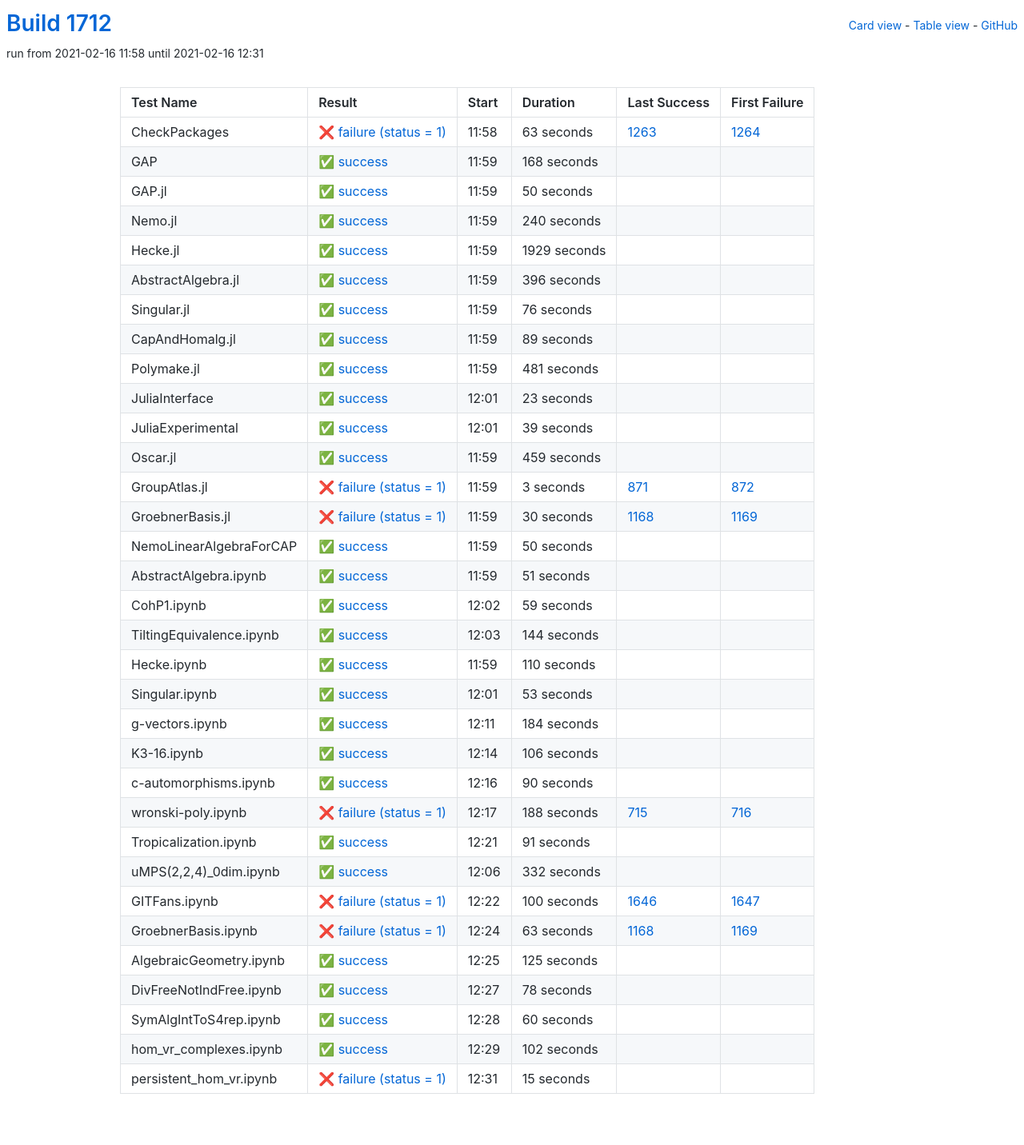
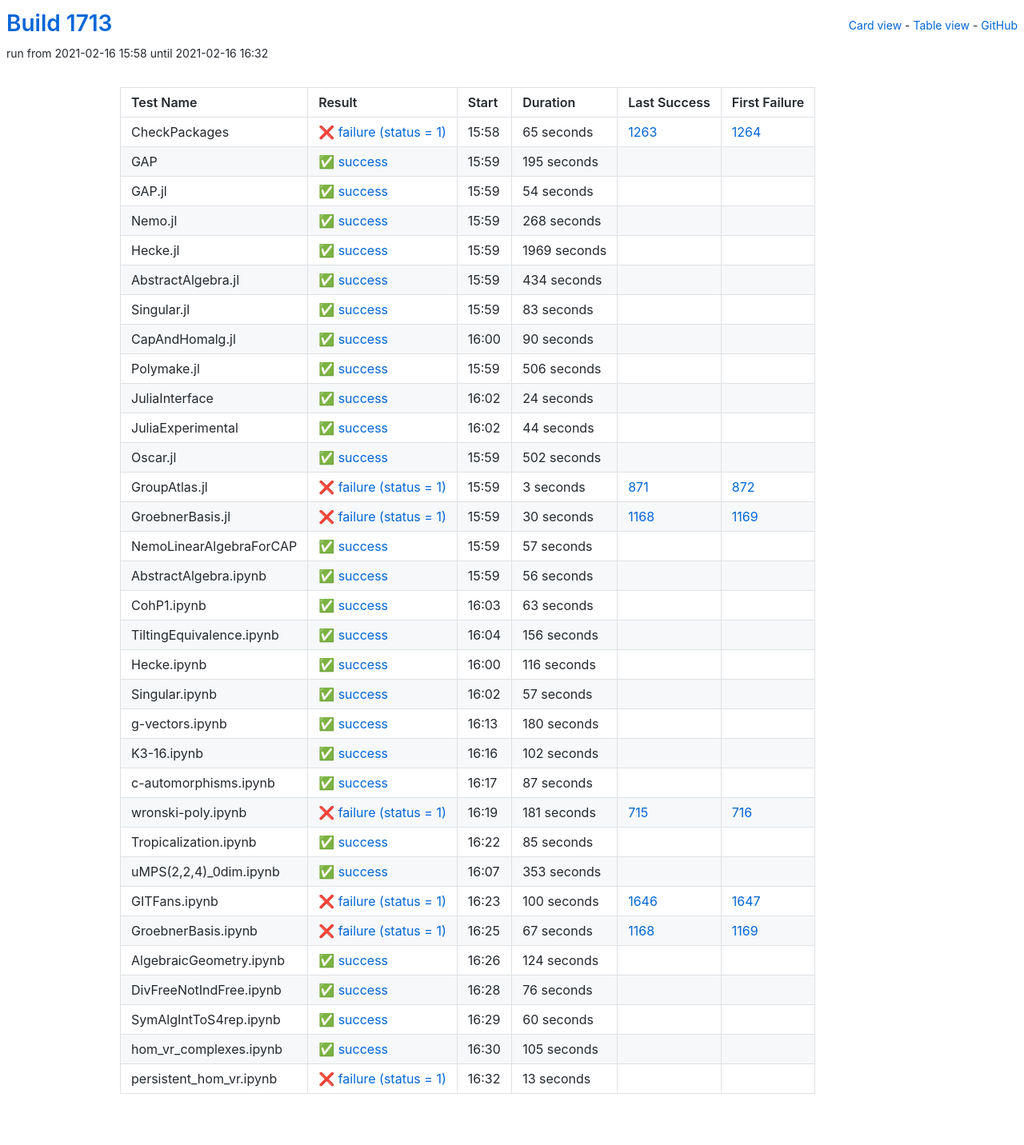
Before and after one commit to oscar-system/oscar-ci-status-stable, a Jekyll site: the page built from table.html, in a window 1280 px wide. Shown: the whole page at 80% size. Built offline with Jekyll 4.4.1, drawn with Linux system fonts in a browser that asks for light colours.

Commit message:
Build #1713

```diff
--- a/_data/ci.yml
+++ b/_data/ci.yml
@@ -1,6 +1,6 @@
 ---
-build: 1712
-build_url: https://oscarci.mathematik.uni-kl.de/job/oscar-stable/1712/
+build: 1713
+build_url: https://oscarci.mathematik.uni-kl.de/job/oscar-stable/1713/
 job: oscar-stable
 organization: oscar-system
 repo: oscar-ci-status-stable
@@ -8,152 +8,152 @@ repourl: https://github.com/oscar-system/oscar-ci-status-stable
 tests:
 - name: CheckPackages
   id: checkpackages
-  log: https://oscarci.mathematik.uni-kl.de/job/oscar-stable/1712/artifact/logs/build-1712/CheckPackages.log
-  start: 2021-02-16 11:58
+  log: https://oscarci.mathematik.uni-kl.de/job/oscar-stable/1713/artifact/logs/build-1713/CheckPackages.log
+  start: 2021-02-16 15:58
   success: false
   exitcode: 1
   status: failure
-  duration: 63
+  duration: 65
   last_success: 1263
   last_success_url: https://oscarci.mathematik.uni-kl.de/job/oscar-stable/1263/
   first_failure: 1264
   first_failure_url: https://oscarci.mathematik.uni-kl.de/job/oscar-stable/1264/
 - name: GAP
   id: gap
-  log: https://oscarci.mathematik.uni-kl.de/job/oscar-stable/1712/artifact/logs/build-1712/GAP.log
-  start: 2021-02-16 11:59
+  log: https://oscarci.mathematik.uni-kl.de/job/oscar-stable/1713/artifact/logs/build-1713/GAP.log
+  start: 2021-02-16 15:59
   success: true
   exitcode: 0
   status: success
-  duration: 168
+  duration: 195
   last_success: false
   last_success_url:
   first_failure: false
   first_failure_url:
 - name: GAP.jl
   id: gap-jl
-  log: https://oscarci.mathematik.uni-kl.de/job/oscar-stable/1712/artifact/logs/build-1712/GAP.jl.log
-  start: 2021-02-16 11:59
+  log: https://oscarci.mathematik.uni-kl.de/job/oscar-stable/1713/artifact/logs/build-1713/GAP.jl.log
+  start: 2021-02-16 15:59
   success: true
   exitcode: 0
   status: success
-  duration: 50
+  duration: 54
   last_success: false
   last_success_url:
   first_failure: false
   first_failure_url:
 - name: Nemo.jl
   id: nemo-jl
-  log: https://oscarci.mathematik.uni-kl.de/job/oscar-stable/1712/artifact/logs/build-1712/Nemo.jl.log
-  start: 2021-02-16 11:59
+  log: https://oscarci.mathematik.uni-kl.de/job/oscar-stable/1713/artifact/logs/build-1713/Nemo.jl.log
+  start: 2021-02-16 15:59
   success: true
   exitcode: 0
   status: success
-  duration: 240
+  duration: 268
   last_success: false
   last_success_url:
   first_failure: false
   first_failure_url:
 - name: Hecke.jl
   id: hecke-jl
-  log: https://oscarci.mathematik.uni-kl.de/job/oscar-stable/1712/artifact/logs/build-1712/Hecke.jl.log
-  start: 2021-02-16 11:59
+  log: https://oscarci.mathematik.uni-kl.de/job/oscar-stable/1713/artifact/logs/build-1713/Hecke.jl.log
+  start: 2021-02-16 15:59
   success: true
   exitcode: 0
   status: success
-  duration: 1929
+  duration: 1969
   last_success: false
   last_success_url:
   first_failure: false
   first_failure_url:
 - name: AbstractAlgebra.jl
   id: abstractalgebra-jl
-  log: https://oscarci.mathematik.uni-kl.de/job/oscar-stable/1712/artifact/logs/build-1712/AbstractAlgebra.jl.log
-  start: 2021-02-16 11:59
+  log: https://oscarci.mathematik.uni-kl.de/job/oscar-stable/1713/artifact/logs/build-1713/AbstractAlgebra.jl.log
+  start: 2021-02-16 15:59
   success: true
   exitcode: 0
   status: success
-  duration: 396
+  duration: 434
   last_success: false
   last_success_url:
   first_failure: false
   first_failure_url:
 - name: Singular.jl
   id: singular-jl
-  log: https://oscarci.mathematik.uni-kl.de/job/oscar-stable/1712/artifact/logs/build-1712/Singular.jl.log
-  start: 2021-02-16 11:59
+  log: https://oscarci.mathematik.uni-kl.de/job/oscar-stable/1713/artifact/logs/build-1713/Singular.jl.log
+  start: 2021-02-16 15:59
   success: true
   exitcode: 0
   status: success
-  duration: 76
+  duration: 83
   last_success: false
   last_success_url:
   first_failure: false
   first_failure_url:
 - name: CapAndHomalg.jl
   id: capandhomalg-jl
-  log: https://oscarci.mathematik.uni-kl.de/job/oscar-stable/1712/artifact/logs/build-1712/CapAndHomalg.jl.log
-  start: 2021-02-16 11:59
+  log: https://oscarci.mathematik.uni-kl.de/job/oscar-stable/1713/artifact/logs/build-1713/CapAndHomalg.jl.log
+  start: 2021-02-16 16:00
   success: true
   exitcode: 0
   status: success
-  duration: 89
+  duration: 90
   last_success: false
   last_success_url:
   first_failure: false
   first_failure_url:
 - name: Polymake.jl
   id: polymake-jl
-  log: https://oscarci.mathematik.uni-kl.de/job/oscar-stable/1712/artifact/logs/build-1712/Polymake.jl.log
-  start: 2021-02-16 11:59
+  log: https://oscarci.mathematik.uni-kl.de/job/oscar-stable/1713/artifact/logs/build-1713/Polymake.jl.log
+  start: 2021-02-16 15:59
   success: true
   exitcode: 0
   status: success
-  duration: 481
+  duration: 506
   last_success: false
   last_success_url:
   first_failure: false
   first_failure_url:
 - name: JuliaInterface
   id: juliainterface
-  log: https://oscarci.mathematik.uni-kl.de/job/oscar-stable/1712/artifact/logs/build-1712/JuliaInterface.log
-  start: 2021-02-16 12:01
+  log: https://oscarci.mathematik.uni-kl.de/job/oscar-stable/1713/artifact/logs/build-1713/JuliaInterface.log
+  start: 2021-02-16 16:02
   success: true
   exitcode: 0
   status: success
-  duration: 23
+  duration: 24
   last_success: false
   last_success_url:
   first_failure: false
   first_failure_url:
 - name: JuliaExperimental
   id: juliaexperimental
-  log: https://oscarci.mathematik.uni-kl.de/job/oscar-stable/1712/artifact/logs/build-1712/JuliaExperimental.log
-  start: 2021-02-16 12:01
+  log: https://oscarci.mathematik.uni-kl.de/job/oscar-stable/1713/artifact/logs/build-1713/JuliaExperimental.log
+  start: 2021-02-16 16:02
   success: true
   exitcode: 0
   status: success
-  duration: 39
+  duration: 44
   last_success: false
   last_success_url:
   first_failure: false
   first_failure_url:
 - name: Oscar.jl
   id: oscar-jl
-  log: https://oscarci.mathematik.uni-kl.de/job/oscar-stable/1712/artifact/logs/build-1712/Oscar.jl.log
-  start: 2021-02-16 11:59
+  log: https://oscarci.mathematik.uni-kl.de/job/oscar-stable/1713/artifact/logs/build-1713/Oscar.jl.log
+  start: 2021-02-16 15:59
   success: true
   exitcode: 0
   status: success
-  duration: 459
+  duration: 502
   last_success: false
   last_success_url:
   first_failure: false
   first_failure_url:
 - name: GroupAtlas.jl
   id: groupatlas-jl
-  log: https://oscarci.mathematik.uni-kl.de/job/oscar-stable/1712/artifact/logs/build-1712/GroupAtlas.jl.log
-  start: 2021-02-16 11:59
+  log: https://oscarci.mathematik.uni-kl.de/job/oscar-stable/1713/artifact/logs/build-1713/GroupAtlas.jl.log
+  start: 2021-02-16 15:59
   success: false
   exitcode: 1
   status: failure
@@ -164,8 +164,8 @@ tests:
   first_failure_url: https://oscarci.mathematik.uni-kl.de/job/oscar-stable/872/
 - name: GroebnerBasis.jl
   id: groebnerbasis-jl
-  log: https://oscarci.mathematik.uni-kl.de/job/oscar-stable/1712/artifact/logs/build-1712/GroebnerBasis.jl.log
-  start: 2021-02-16 11:59
+  log: https://oscarci.mathematik.uni-kl.de/job/oscar-stable/1713/artifact/logs/build-1713/GroebnerBasis.jl.log
+  start: 2021-02-16 15:59
   success: false
   exitcode: 1
   status: failure
@@ -176,152 +176,152 @@ tests:
   first_failure_url: https://oscarci.mathematik.uni-kl.de/job/oscar-stable/1169/
 - name: NemoLinearAlgebraForCAP
   id: nemolinearalgebraforcap
-  log: https://oscarci.mathematik.uni-kl.de/job/oscar-stable/1712/artifact/logs/build-1712/NemoLinearAlgebraForCAP.log
-  start: 2021-02-16 11:59
+  log: https://oscarci.mathematik.uni-kl.de/job/oscar-stable/1713/artifact/logs/build-1713/NemoLinearAlgebraForCAP.log
+  start: 2021-02-16 15:59
   success: true
   exitcode: 0
   status: success
-  duration: 50
+  duration: 57
   last_success: false
   last_success_url:
   first_failure: false
   first_failure_url:
 - name: AbstractAlgebra.ipynb
   id: abstractalgebra-ipynb
-  log: https://oscarci.mathematik.uni-kl.de/job/oscar-stable/1712/artifact/logs/build-1712/AbstractAlgebra.ipynb.log
-  start: 2021-02-16 11:59
+  log: https://oscarci.mathematik.uni-kl.de/job/oscar-stable/1713/artifact/logs/build-1713/AbstractAlgebra.ipynb.log
+  start: 2021-02-16 15:59
   success: true
   exitcode: 0
   status: success
-  duration: 51
+  duration: 56
   last_success: false
   last_success_url:
   first_failure: false
   first_failure_url:
 - name: CohP1.ipynb
   id: cohp1-ipynb
-  log: https://oscarci.mathematik.uni-kl.de/job/oscar-stable/1712/artifact/logs/build-1712/CohP1.ipynb.log
-  start: 2021-02-16 12:02
+  log: https://oscarci.mathematik.uni-kl.de/job/oscar-stable/1713/artifact/logs/build-1713/CohP1.ipynb.log
+  start: 2021-02-16 16:03
   success: true
   exitcode: 0
   status: success
-  duration: 59
+  duration: 63
   last_success: false
   last_success_url:
   first_failure: false
   first_failure_url:
 - name: TiltingEquivalence.ipynb
   id: tiltingequivalence-ipynb
-  log: https://oscarci.mathematik.uni-kl.de/job/oscar-stable/1712/artifact/logs/build-1712/TiltingEquivalence.ipynb.log
-  start: 2021-02-16 12:03
+  log: https://oscarci.mathematik.uni-kl.de/job/oscar-stable/1713/artifact/logs/build-1713/TiltingEquivalence.ipynb.log
+  start: 2021-02-16 16:04
   success: true
   exitcode: 0
   status: success
-  duration: 144
+  duration: 156
   last_success: false
   last_success_url:
   first_failure: false
   first_failure_url:
 - name: Hecke.ipynb
   id: hecke-ipynb
-  log: https://oscarci.mathematik.uni-kl.de/job/oscar-stable/1712/artifact/logs/build-1712/Hecke.ipynb.log
-  start: 2021-02-16 11:59
+  log: https://oscarci.mathematik.uni-kl.de/job/oscar-stable/1713/artifact/logs/build-1713/Hecke.ipynb.log
+  start: 2021-02-16 16:00
   success: true
   exitcode: 0
   status: success
-  duration: 110
+  duration: 116
   last_success: false
   last_success_url:
   first_failure: false
   first_failure_url:
 - name: Singular.ipynb
   id: singular-ipynb
-  log: https://oscarci.mathematik.uni-kl.de/job/oscar-stable/1712/artifact/logs/build-1712/Singular.ipynb.log
-  start: 2021-02-16 12:01
+  log: https://oscarci.mathematik.uni-kl.de/job/oscar-stable/1713/artifact/logs/build-1713/Singular.ipynb.log
+  start: 2021-02-16 16:02
   success: true
   exitcode: 0
   status: success
-  duration: 53
+  duration: 57
   last_success: false
   last_success_url:
   first_failure: false
   first_failure_url:
 - name: g-vectors.ipynb
   id: g-vectors-ipynb
-  log: https://oscarci.mathematik.uni-kl.de/job/oscar-stable/1712/artifact/logs/build-1712/g-vectors.ipynb.log
-  start: 2021-02-16 12:11
+  log: https://oscarci.mathematik.uni-kl.de/job/oscar-stable/1713/artifact/logs/build-1713/g-vectors.ipynb.log
+  start: 2021-02-16 16:13
   success: true
   exitcode: 0
   status: success
-  duration: 184
+  duration: 180
   last_success: false
   last_success_url:
   first_failure: false
   first_failure_url:
 - name: K3-16.ipynb
   id: k3-16-ipynb
-  log: https://oscarci.mathematik.uni-kl.de/job/oscar-stable/1712/artifact/logs/build-1712/K3-16.ipynb.log
-  start: 2021-02-16 12:14
+  log: https://oscarci.mathematik.uni-kl.de/job/oscar-stable/1713/artifact/logs/build-1713/K3-16.ipynb.log
+  start: 2021-02-16 16:16
   success: true
   exitcode: 0
   status: success
-  duration: 106
+  duration: 102
   last_success: false
   last_success_url:
   first_failure: false
   first_failure_url:
 - name: c-automorphisms.ipynb
   id: c-automorphisms-ipynb
-  log: https://oscarci.mathematik.uni-kl.de/job/oscar-stable/1712/artifact/logs/build-1712/c-automorphisms.ipynb.log
-  start: 2021-02-16 12:16
+  log: https://oscarci.mathematik.uni-kl.de/job/oscar-stable/1713/artifact/logs/build-1713/c-automorphisms.ipynb.log
+  start: 2021-02-16 16:17
   success: true
   exitcode: 0
   status: success
-  duration: 90
+  duration: 87
   last_success: false
   last_success_url:
   first_failure: false
   first_failure_url:
 - name: wronski-poly.ipynb
   id: wronski-poly-ipynb
-  log: https://oscarci.mathematik.uni-kl.de/job/oscar-stable/1712/artifact/logs/build-1712/wronski-poly.ipynb.log
-  start: 2021-02-16 12:17
+  log: https://oscarci.mathematik.uni-kl.de/job/oscar-stable/1713/artifact/logs/build-1713/wronski-poly.ipynb.log
+  start: 2021-02-16 16:19
   success: false
   exitcode: 1
   status: failure
-  duration: 188
+  duration: 181
   last_success: 715
   last_success_url: https://oscarci.mathematik.uni-kl.de/job/oscar-stable/715/
   first_failure: 716
   first_failure_url: https://oscarci.mathematik.uni-kl.de/job/oscar-stable/716/
 - name: Tropicalization.ipynb
   id: tropicalization-ipynb
-  log: https://oscarci.mathematik.uni-kl.de/job/oscar-stable/1712/artifact/logs/build-1712/Tropicalization.ipynb.log
-  start: 2021-02-16 12:21
+  log: https://oscarci.mathematik.uni-kl.de/job/oscar-stable/1713/artifact/logs/build-1713/Tropicalization.ipynb.log
+  start: 2021-02-16 16:22
   success: true
   exitcode: 0
   status: success
-  duration: 91
+  duration: 85
   last_success: false
   last_success_url:
   first_failure: false
   first_failure_url:
 - name: uMPS(2,2,4)_0dim.ipynb
   id: umps-2-2-4-0dim-ipynb
-  log: https://oscarci.mathematik.uni-kl.de/job/oscar-stable/1712/artifact/logs/build-1712/uMPS-2-2-4-_0dim.ipynb.log
-  start: 2021-02-16 12:06
+  log: https://oscarci.mathematik.uni-kl.de/job/oscar-stable/1713/artifact/logs/build-1713/uMPS-2-2-4-_0dim.ipynb.log
+  start: 2021-02-16 16:07
   success: true
   exitcode: 0
   status: success
-  duration: 332
+  duration: 353
   last_success: false
   last_success_url:
   first_failure: false
   first_failure_url:
 - name: GITFans.ipynb
   id: gitfans-ipynb
-  log: https://oscarci.mathematik.uni-kl.de/job/oscar-stable/1712/artifact/logs/build-1712/GITFans.ipynb.log
-  start: 2021-02-16 12:22
+  log: https://oscarci.mathematik.uni-kl.de/job/oscar-stable/1713/artifact/logs/build-1713/GITFans.ipynb.log
+  start: 2021-02-16 16:23
   success: false
   exitcode: 1
   status: failure
@@ -332,44 +332,44 @@ tests:
   first_failure_url: https://oscarci.mathematik.uni-kl.de/job/oscar-stable/1647/
 - name: GroebnerBasis.ipynb
   id: groebnerbasis-ipynb
-  log: https://oscarci.mathematik.uni-kl.de/job/oscar-stable/1712/artifact/logs/build-1712/GroebnerBasis.ipynb.log
-  start: 2021-02-16 12:24
+  log: https://oscarci.mathematik.uni-kl.de/job/oscar-stable/1713/artifact/logs/build-1713/GroebnerBasis.ipynb.log
+  start: 2021-02-16 16:25
   success: false
   exitcode: 1
   status: failure
-  duration: 63
+  duration: 67
   last_success: 1168
   last_success_url: https://oscarci.mathematik.uni-kl.de/job/oscar-stable/1168/
   first_failure: 1169
   first_failure_url: https://oscarci.mathematik.uni-kl.de/job/oscar-stable/1169/
 - name: AlgebraicGeometry.ipynb
   id: algebraicgeometry-ipynb
-  log: https://oscarci.mathematik.uni-kl.de/job/oscar-stable/1712/artifact/logs/build-1712/AlgebraicGeometry.ipynb.log
-  start: 2021-02-16 12:25
+  log: https://oscarci.mathematik.uni-kl.de/job/oscar-stable/1713/artifact/logs/build-1713/AlgebraicGeometry.ipynb.log
+  start: 2021-02-16 16:26
   success: true
   exitcode: 0
   status: success
-  duration: 125
+  duration: 124
   last_success: false
   last_success_url:
   first_failure: false
   first_failure_url:
 - name: DivFreeNotIndFree.ipynb
   id: divfreenotindfree-ipynb
-  log: https://oscarci.mathematik.uni-kl.de/job/oscar-stable/1712/artifact/logs/build-1712/DivFreeNotIndFree.ipynb.log
-  start: 2021-02-16 12:27
+  log: https://oscarci.mathematik.uni-kl.de/job/oscar-stable/1713/artifact/logs/build-1713/DivFreeNotIndFree.ipynb.log
+  start: 2021-02-16 16:28
   success: true
   exitcode: 0
   status: success
-  duration: 78
+  duration: 76
   last_success: false
   last_success_url:
   first_failure: false
   first_failure_url:
 - name: SymAlgIntToS4rep.ipynb
   id: symalginttos4rep-ipynb
-  log: https://oscarci.mathematik.uni-kl.de/job/oscar-stable/1712/artifact/logs/build-1712/SymAlgIntToS4rep.ipynb.log
-  start: 2021-02-16 12:28
+  log: https://oscarci.mathematik.uni-kl.de/job/oscar-stable/1713/artifact/logs/build-1713/SymAlgIntToS4rep.ipynb.log
+  start: 2021-02-16 16:29
   success: true
   exitcode: 0
   status: success
@@ -380,24 +380,24 @@ tests:
   first_failure_url:
 - name: hom_vr_complexes.ipynb
   id: hom-vr-complexes-ipynb
-  log: https://oscarci.mathematik.uni-kl.de/job/oscar-stable/1712/artifact/logs/build-1712/hom_vr_complexes.ipynb.log
-  start: 2021-02-16 12:29
+  log: https://oscarci.mathematik.uni-kl.de/job/oscar-stable/1713/artifact/logs/build-1713/hom_vr_complexes.ipynb.log
+  start: 2021-02-16 16:30
   success: true
   exitcode: 0
   status: success
-  duration: 102
+  duration: 105
   last_success: false
   last_success_url:
   first_failure: false
   first_failure_url:
 - name: persistent_hom_vr.ipynb
   id: persistent-hom-vr-ipynb
-  log: https://oscarci.mathematik.uni-kl.de/job/oscar-stable/1712/artifact/logs/build-1712/persistent_hom_vr.ipynb.log
-  start: 2021-02-16 12:31
+  log: https://oscarci.mathematik.uni-kl.de/job/oscar-stable/1713/artifact/logs/build-1713/persistent_hom_vr.ipynb.log
+  start: 2021-02-16 16:32
   success: false
   exitcode: 1
   status: failure
-  duration: 15
+  duration: 13
   last_success: false
   last_success_url:
   first_failure: false
```
Also changed, not shown: README.md.
